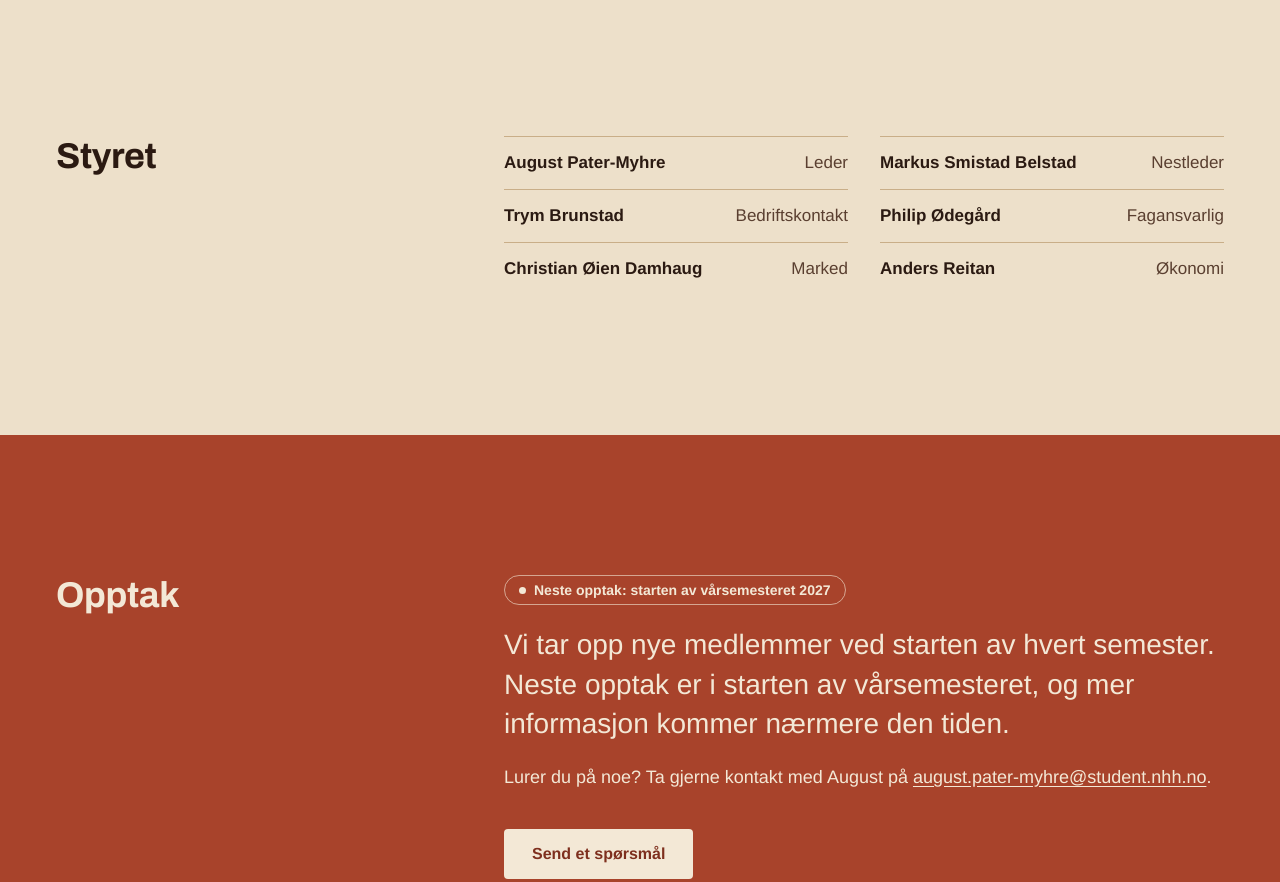
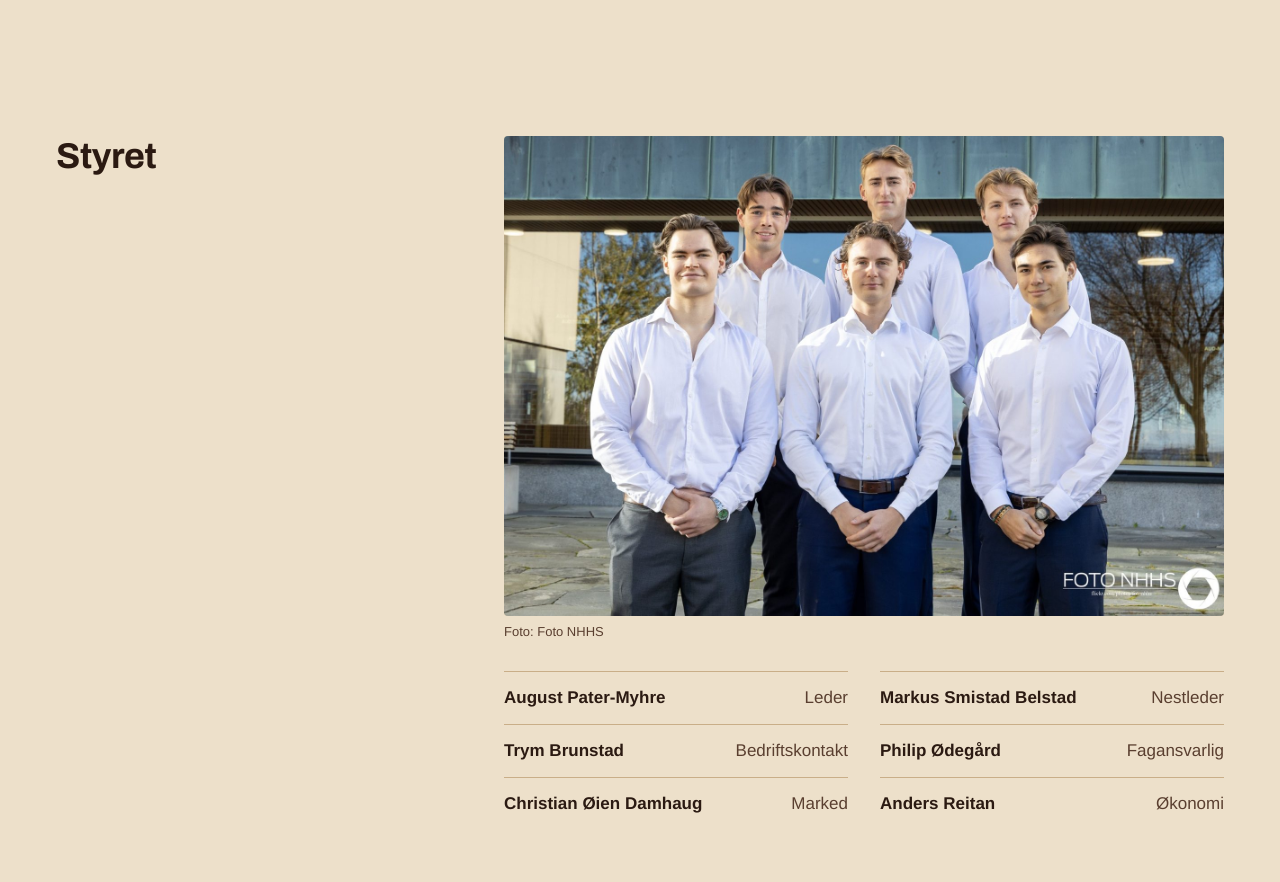
Before and after one commit to august647/nhhsai-nettside, a plain HTML site: page public/index.html in a window 1280 px wide. Shown: the part 2540-3422 px from the top of the page. Drawn offline with nearby package versions, Linux system fonts and the light colour scheme.

Commit message:
Legg inn styrebilde, ny kontaktadresse og fjern løftet om månedlige arrangementer
- Gruppebilde av styret i Styret-seksjonen (assets/styret.jpg, komprimert til 1600 px)
- Kontaktadresse byttet fra studentmail til nhhs.ai.leder@nhhs.no på forsiden og nyhetssiden
- Fjernet «Minst ett åpent arrangement hver måned i semesteret»

Co-Authored-By: Claude Opus 5.5 <noreply@anthropic.com>
Claude-Session: https://claude.ai/code/session_01YS5aA665KthHPXia8h8NY1

```diff
--- a/public/index.html
+++ b/public/index.html
@@ -99,7 +99,6 @@ a:hover{color:#7E2F1E}
   <div style="max-width:1200px;margin:0 auto;display:flex;flex-wrap:wrap;gap:24px 64px;border-top:1px solid #C9AE88;padding-top:clamp(56px,7vw,88px)">
     <div style="flex:1 1 240px">
       <h2 style="font-family:var(--nhhs-head, 'Helvetica Neue', Helvetica, Arial),sans-serif;margin:0;font-weight:700;font-size:clamp(28px,2.8vw,38px);line-height:1.15;letter-spacing:-.01em">Hva vi gjør</h2>
-      <p style="margin:16px 0 0;font-size:16px;line-height:1.55;color:#5A3F30;max-width:24ch">Minst ett åpent arrangement hver måned i semesteret.</p>
     </div>
     <div style="flex:3 1 480px;max-width:720px;display:flex;flex-direction:column">
       <div style="display:flex;flex-wrap:wrap;gap:4px 32px;padding:22px 0;border-top:1px solid #2B1A12">
@@ -132,9 +131,10 @@ a:hover{color:#7E2F1E}
   <div style="max-width:1200px;margin:0 auto;display:flex;flex-wrap:wrap;gap:24px 64px">
     <h2 style="font-family:var(--nhhs-head, 'Helvetica Neue', Helvetica, Arial),sans-serif;flex:1 1 240px;margin:0;font-weight:700;font-size:clamp(28px,2.8vw,38px);line-height:1.15;letter-spacing:-.01em">Styret</h2>
     <div style="flex:3 1 480px;max-width:720px">
-      <!-- Gruppebilde av styret midlertidig fjernet:
-      <div style="aspect-ratio:3/2;width:100%;background:#E3CDAA;border-radius:4px;overflow:hidden"><image-slot id="styret-gruppe" shape="rect" placeholder="Gruppebilde av styret"></image-slot></div>
-      -->
+      <figure style="margin:0 0 32px">
+        <img src="assets/styret.jpg" alt="Styret i NHHS AI foran NHH" width="1600" height="1067" loading="lazy" decoding="async" style="display:block;width:100%;height:auto;aspect-ratio:3/2;object-fit:cover;background:#E3CDAA;border-radius:4px">
+        <figcaption style="margin-top:8px;font-size:13px;color:#5A3F30">Foto: Foto NHHS</figcaption>
+      </figure>
       <div style="display:grid;grid-template-columns:repeat(auto-fit,minmax(min(100%,300px),1fr));column-gap:32px">
         <div style="display:flex;justify-content:space-between;gap:16px;padding:16px 0;border-top:1px solid #C9AE88;font-size:17px"><span style="font-weight:600">August Pater-Myhre</span><span style="color:#5A3F30">Leder</span></div>
         <div style="display:flex;justify-content:space-between;gap:16px;padding:16px 0;border-top:1px solid #C9AE88;font-size:17px"><span style="font-weight:600">Markus Smistad Belstad</span><span style="color:#5A3F30">Nestleder</span></div>
@@ -153,8 +153,8 @@ a:hover{color:#7E2F1E}
     <div style="flex:3 1 480px;max-width:720px">
       <span style="display:inline-flex;align-items:center;gap:8px;margin-bottom:20px;padding:6px 14px;border-radius:999px;border:1px solid rgba(243,232,214,.6);font-size:14px;font-weight:600"><span aria-hidden="true" style="width:7px;height:7px;border-radius:50%;background:#F3E8D6"></span>Neste opptak: starten av vårsemesteret 2027</span>
       <p style="margin:0;font-size:clamp(22px,2.2vw,28px);line-height:1.4;text-wrap:pretty">Vi tar opp nye medlemmer ved starten av hvert semester. Neste opptak er i starten av vårsemesteret, og mer informasjon kommer nærmere den tiden.</p>
-      <p style="margin:20px 0 0;font-size:18px;line-height:1.65;text-wrap:pretty">Lurer du på noe? Ta gjerne kontakt med August på <a href="mailto:august.pater-myhre@student.nhh.no" style="color:#F3E8D6;text-decoration:underline;text-underline-offset:3px" style-hover="color:#FFFFFF">august.pater-myhre@student.nhh.no</a>.</p>
-      <a href="mailto:august.pater-myhre@student.nhh.no?subject=Sp%C3%B8rsm%C3%A5l%20om%20NHHS%20AI" style="display:inline-block;margin-top:36px;padding:16px 28px;background:#F3E8D6;color:#7E2F1E;border-radius:4px;font-size:16px;font-weight:600" style-hover="background:#FFFFFF;color:#7E2F1E">Send et spørsmål</a>
+      <p style="margin:20px 0 0;font-size:18px;line-height:1.65;text-wrap:pretty">Lurer du på noe? Ta gjerne kontakt med oss på <a href="mailto:nhhs.ai.leder@nhhs.no" style="color:#F3E8D6;text-decoration:underline;text-underline-offset:3px" style-hover="color:#FFFFFF">nhhs.ai.leder@nhhs.no</a>.</p>
+      <a href="mailto:nhhs.ai.leder@nhhs.no?subject=Sp%C3%B8rsm%C3%A5l%20om%20NHHS%20AI" style="display:inline-block;margin-top:36px;padding:16px 28px;background:#F3E8D6;color:#7E2F1E;border-radius:4px;font-size:16px;font-weight:600" style-hover="background:#FFFFFF;color:#7E2F1E">Send et spørsmål</a>
     </div>
   </div>
 </section>
@@ -170,7 +170,7 @@ a:hover{color:#7E2F1E}
         <li style="padding:14px 0;border-top:1px solid rgba(43,26,18,.15)"><strong style="font-weight:600">Nye perspektiver på egne problemstillinger.</strong> Gi oss et case, så får dere studentenes løsningsforslag tilbake.</li>
         <li style="padding:14px 0;border-top:1px solid rgba(43,26,18,.15);border-bottom:1px solid rgba(43,26,18,.15)"><strong style="font-weight:600">Et opplegg som passer dere.</strong> Et faglig arrangement, et case eller et prosjekt, tilpasset det dere vil oppnå.</li>
       </ul>
-      <p style="margin:24px 0 0;font-size:18px;line-height:1.65;color:#5A3F30">Ta kontakt på <a href="mailto:august.pater-myhre@student.nhh.no?subject=Samarbeid%20med%20NHHS%20AI" style="color:#A8432B;text-decoration:underline;text-underline-offset:3px" style-hover="color:#7E2F1E">august.pater-myhre@student.nhh.no</a>.</p>
+      <p style="margin:24px 0 0;font-size:18px;line-height:1.65;color:#5A3F30">Ta kontakt på <a href="mailto:nhhs.ai.leder@nhhs.no?subject=Samarbeid%20med%20NHHS%20AI" style="color:#A8432B;text-decoration:underline;text-underline-offset:3px" style-hover="color:#7E2F1E">nhhs.ai.leder@nhhs.no</a>.</p>
     </div>
   </div>
 </section>
```
Also changed, not shown: public/nyheter.html (+2 -2 lines), public/assets/styret.jpg (added).
